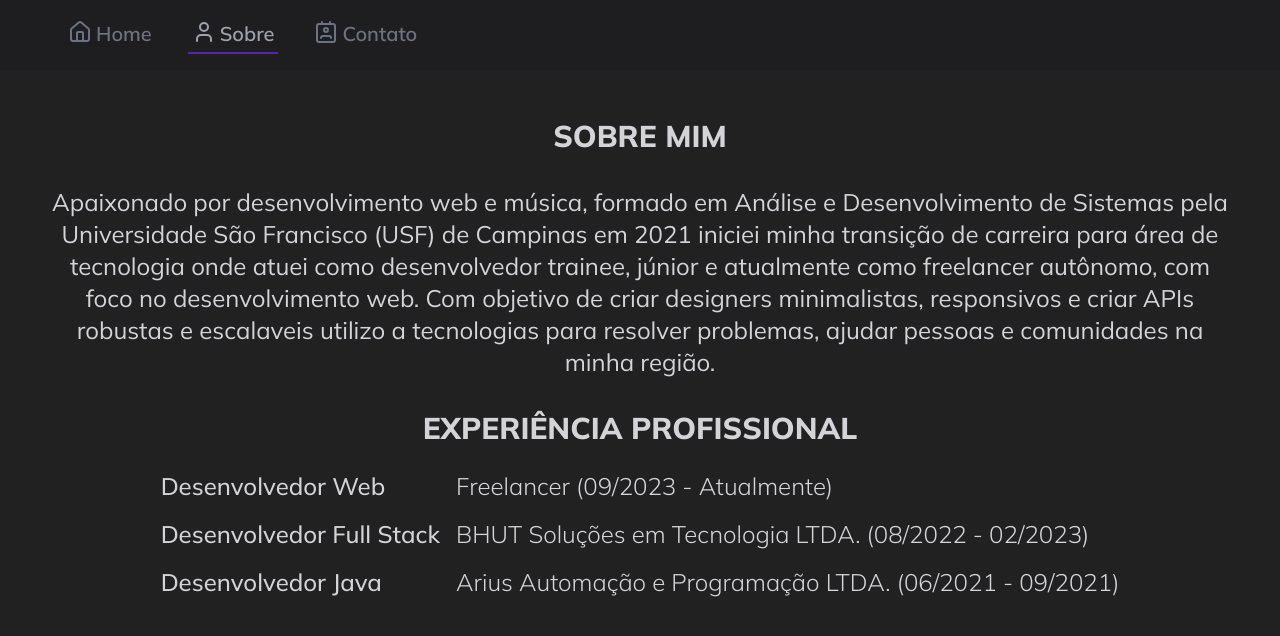
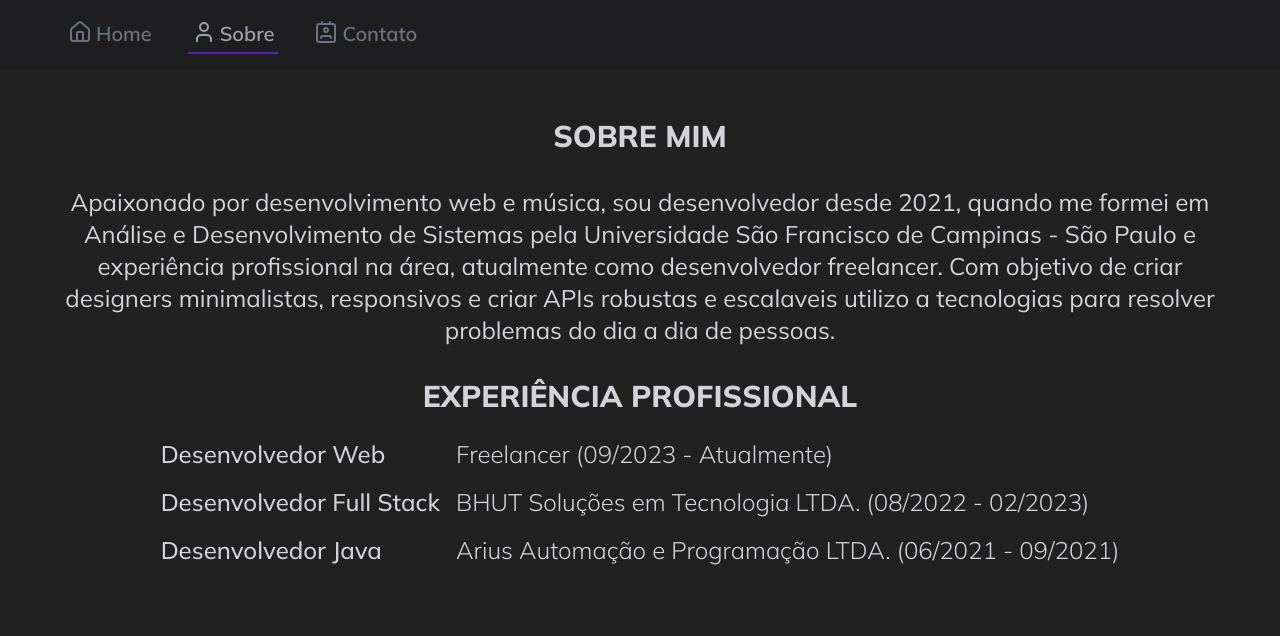
Before and after one commit to rafaelsousapereira/rafael-sousa-web-portfolio, a React (Vite) app: page /about in a window 1280 px wide. Shown: the top 636 px of the page. Built offline with nearby package versions, Linux system fonts and the light colour scheme; a web font is replaced by a local one.

Commit message:
fix: change about description

```diff
--- a/src/data/data.ts
+++ b/src/data/data.ts
@@ -40,7 +40,8 @@ export const metadata: MetadataType = {
   about: {
     titles: ["Sobre mim", "Experiência Profissional"],
     description: `
-      Apaixonado por desenvolvimento web e música, formado em Análise e Desenvolvimento de Sistemas pela Universidade São Francisco (USF) de Campinas em 2021 iniciei minha transição de carreira para área de tecnologia onde atuei como desenvolvedor trainee, júnior e atualmente como freelancer autônomo, com foco no desenvolvimento web. Com objetivo de criar designers minimalistas, responsivos e criar APIs robustas e escalaveis utilizo a tecnologias para resolver problemas, ajudar pessoas e comunidades na minha região.
+      Apaixonado por desenvolvimento web e música, sou desenvolvedor desde 2021, quando me formei em Análise e Desenvolvimento de Sistemas pela Universidade São Francisco de Campinas - São Paulo e experiência profissional na área, atualmente como
+      desenvolvedor freelancer. Com objetivo de criar designers minimalistas, responsivos e criar APIs robustas e escalaveis utilizo a tecnologias para resolver problemas do dia a dia de pessoas.
     `,
     experience: [
       "Desenvolvedor Web          Freelancer (09/2023 - Atualmente)",
```
